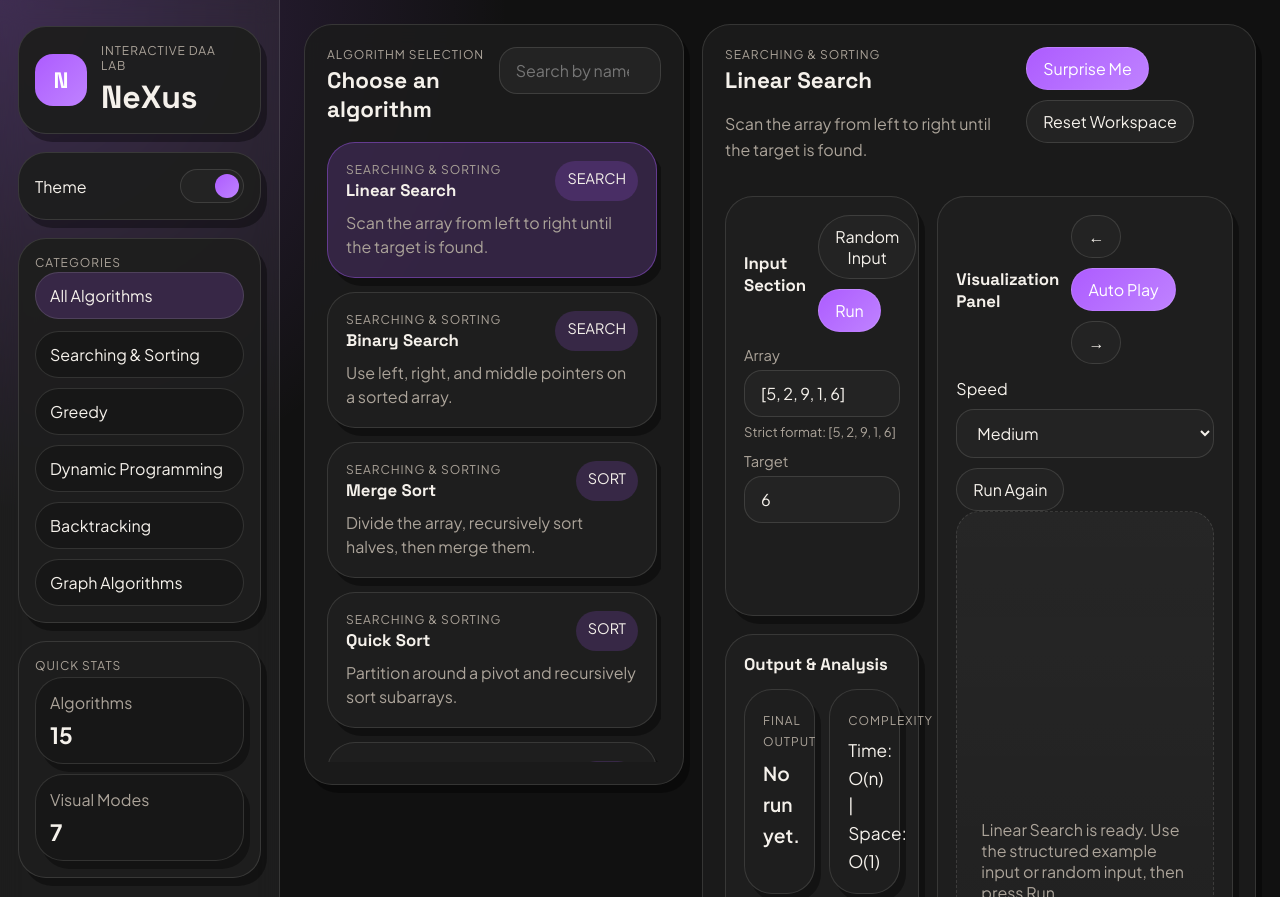
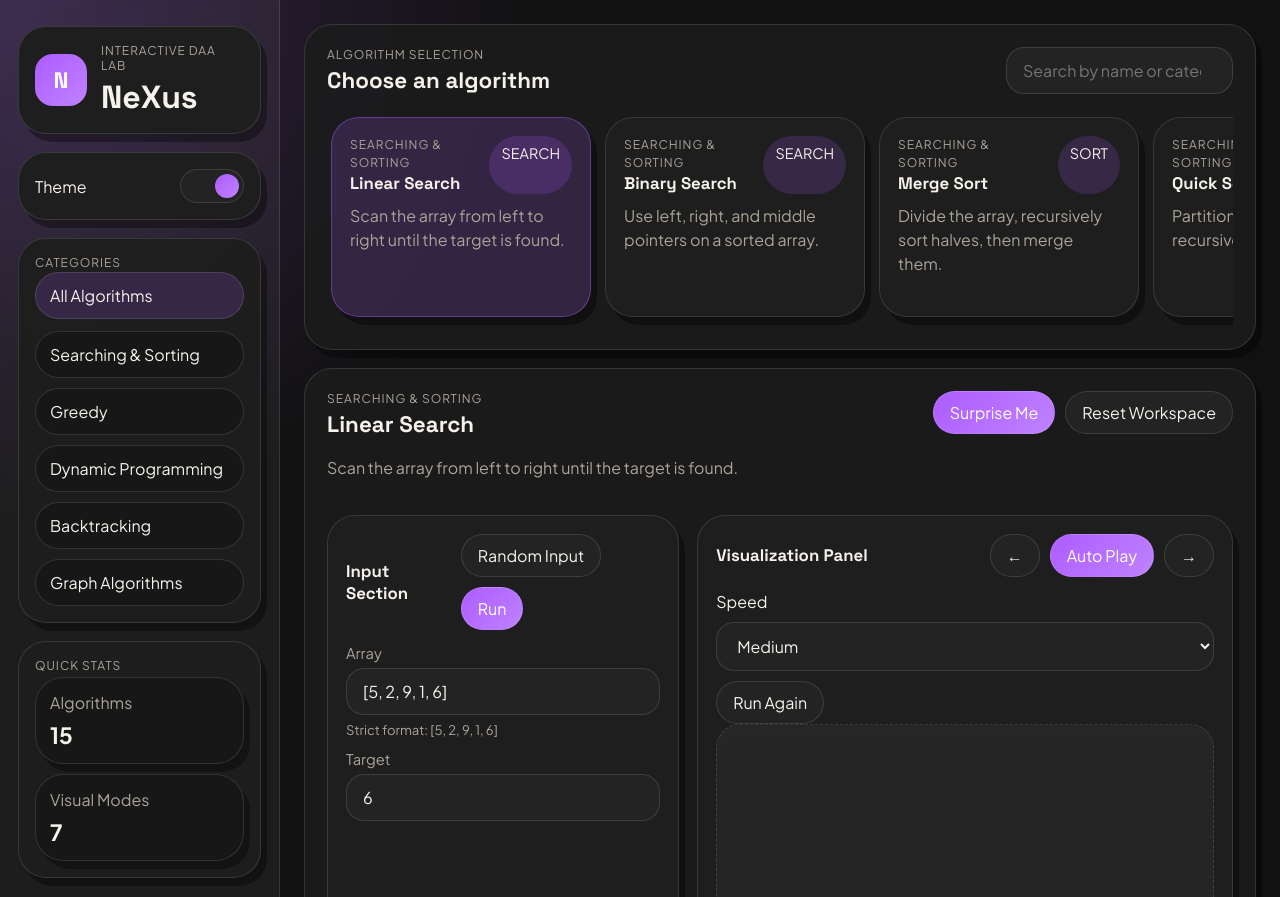
Before and after one commit to Shreyash289/NeXus, a plain HTML site: page index.html in a window 1280 px wide. Shown: the top 897 px of the page. Drawn offline with Linux system fonts and the light colour scheme.

Commit message:
Make algorithm picker horizontal at the top

```diff
--- a/styles.css
+++ b/styles.css
@@ -273,7 +273,7 @@ body.dark .theme-toggle__thumb {
 
 .dashboard-layout {
   display: grid;
-  grid-template-columns: minmax(300px, 380px) minmax(0, 1fr);
+  grid-template-columns: minmax(0, 1fr);
   gap: 18px;
   align-items: start;
 }
@@ -326,13 +326,17 @@ body.dark .theme-toggle__thumb {
 
 .algorithm-grid {
   display: grid;
+  grid-auto-flow: column;
+  grid-auto-columns: minmax(260px, 320px);
   gap: 14px;
-  max-height: calc(100vh - 180px);
-  overflow: auto;
-  padding-right: 4px;
+  overflow-x: auto;
+  overflow-y: hidden;
+  padding: 4px 6px 10px 4px;
+  align-items: stretch;
 }
 
 .algorithm-card {
+  height: 100%;
   padding: 18px;
   background: var(--card);
   transition: transform 180ms ease, border-color 180ms ease, background 180ms ease;
@@ -785,7 +789,6 @@ body.dark .theme-toggle__thumb {
 }
 
 @media (max-width: 1180px) {
-  .dashboard-layout,
   .summary-grid {
     grid-template-columns: 1fr;
   }
@@ -837,6 +840,10 @@ body.dark .theme-toggle__thumb {
     align-items: start;
   }
 
+  .algorithm-grid {
+    grid-auto-columns: minmax(220px, 84vw);
+  }
+
   .bar-labels,
   .array-cells {
     grid-template-columns: repeat(auto-fit, minmax(38px, 1fr));
```
